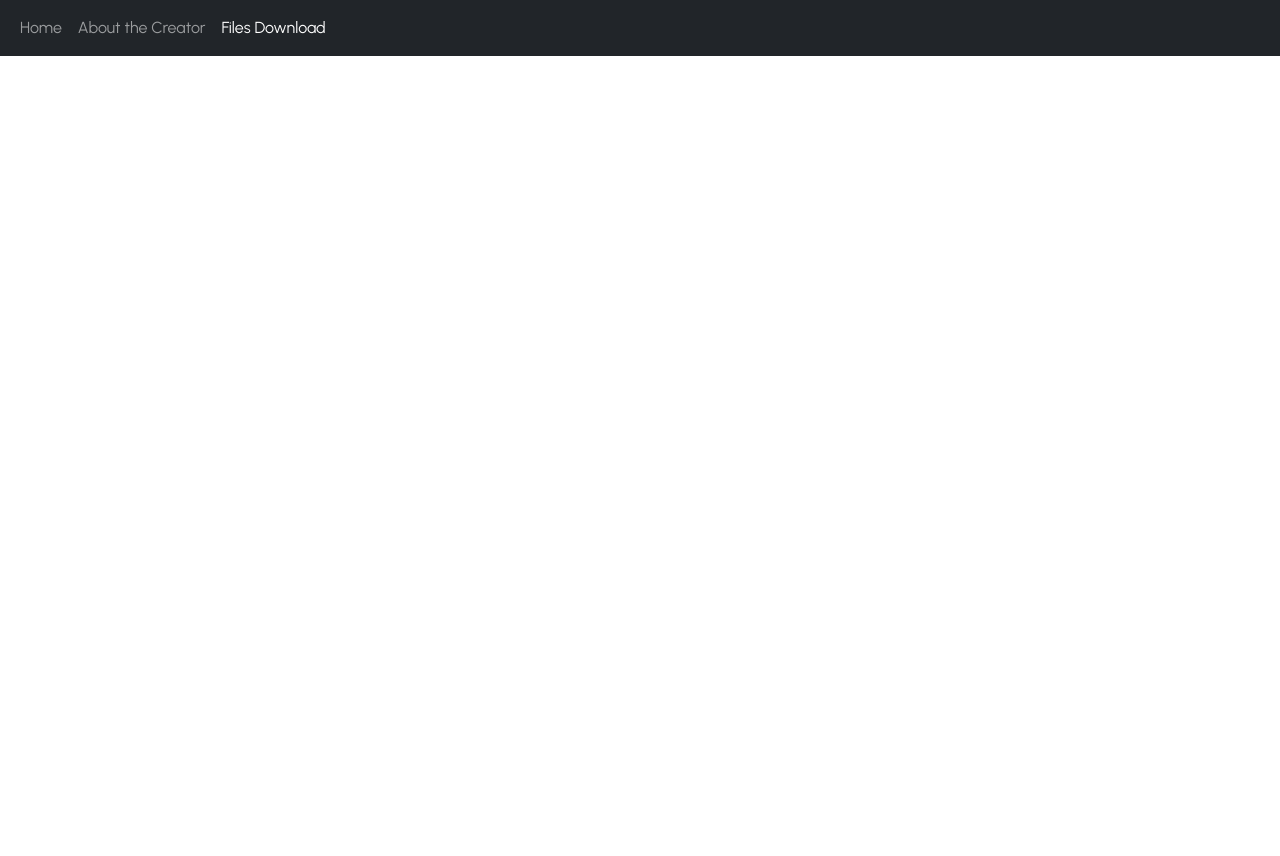
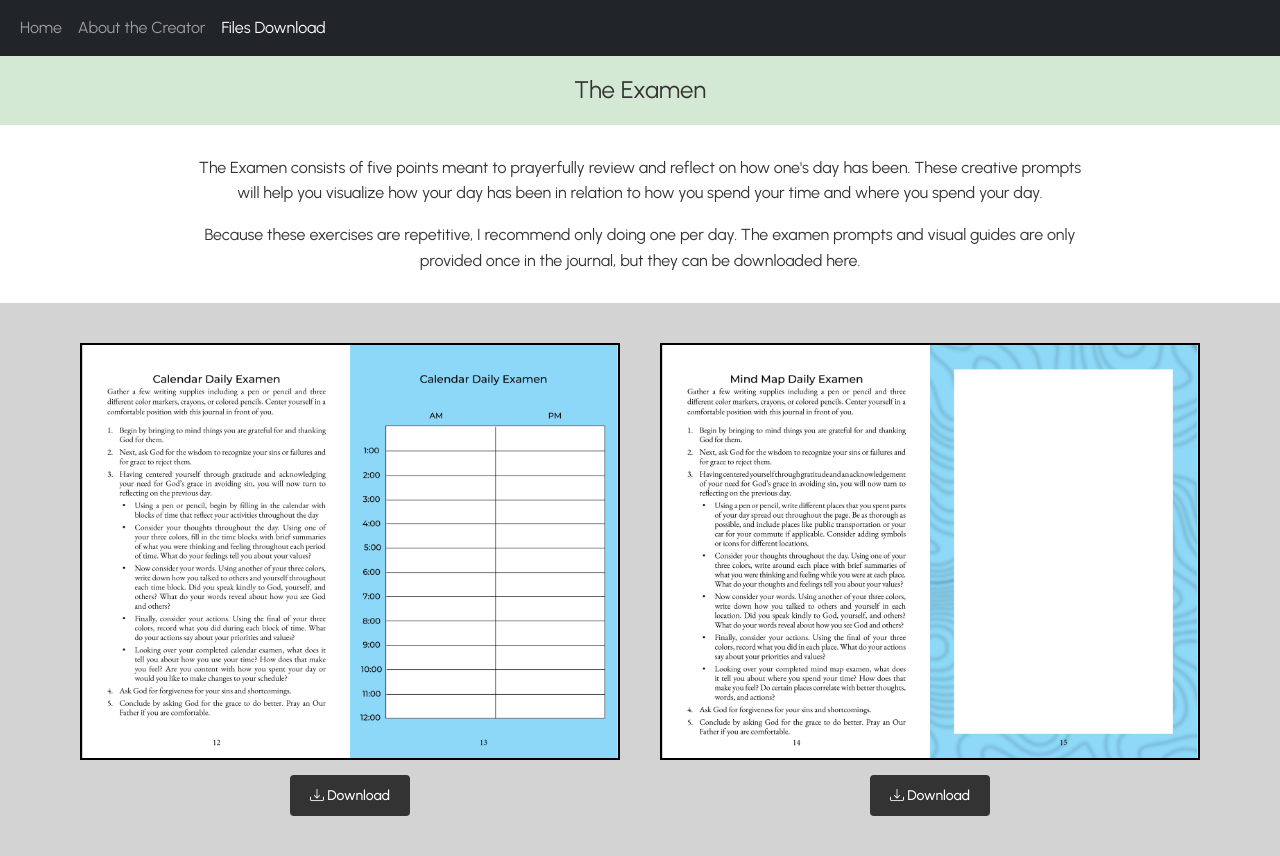
Before and after one commit to kaitlyn-squyres/ignatianart, a plain HTML site: page Site/Ignatian_Art_Files.htm in a window 1280 px wide. Before the commit the page ends 800 px from the top, so only its background shows below. Drawn offline with nearby package versions, Linux system fonts and the light colour scheme; a web font is replaced by a local one.

Commit message:
filled files download page

```diff
--- a/Site/Ignatian_Art_Files.htm
+++ b/Site/Ignatian_Art_Files.htm
@@ -17,6 +17,100 @@
     <meta name="viewport" content="width=device-width, initial-scale=1">
 
     <style>
+      html, body {
+        margin: 0;
+        padding: 0;
+        font-family: "Urbanist", sans-serif;
+      }
+
+      .title-banner {
+        width: 100%;
+        background-color: #D4E9D3;
+        padding: 20px 0;
+        box-sizing: border-box;
+      }
+
+      .banner-title {
+        font-size: 18pt;
+        font-weight: 400;
+        text-align: center;
+        margin-bottom: 0;
+        color: #333;
+      }
+
+      .description-banner {
+        width: 100%;
+        background-color: #ffffff;
+        padding: 30px 20px;
+        box-sizing: border-box;
+      }
+
+      .description-text {
+        max-width: 900px;
+        margin: 0 auto;
+        font-size: 12pt;
+        font-weight: 400;
+        text-align: center;
+        line-height: 1.6;
+        color: #333;
+      }
+
+      .spreads-banner {
+        width: 100%;
+        background-color: #d3d3d3;
+        padding: 40px 20px;
+        box-sizing: border-box;
+      }
+
+      .spreads-container {
+        display: flex;
+        justify-content: center;
+        align-items: center;
+        gap: 40px;
+        flex-wrap: wrap;
+        max-width: 1200px;
+        margin: 0 auto;
+      }
+
+      .spread-image {
+        width: 100%;
+        max-width: 540px;
+        aspect-ratio: 11 / 8.5;
+        border: 2px solid #000;
+        box-sizing: border-box;
+      }
+
+      .spread-image img {
+        width: 100%;
+        height: 100%;
+        object-fit: contain;
+      }
+
+      .spread-item {
+        display: flex;
+        flex-direction: column;
+        align-items: center;
+        gap: 15px;
+      }
+
+      .download-btn {
+        padding: 10px 20px;
+        font-size: 14px;
+        font-family: "Urbanist", sans-serif;
+        font-weight: 500;
+        background-color: #333;
+        color: #fff;
+        border: none;
+        border-radius: 4px;
+        cursor: pointer;
+        text-decoration: none;
+        transition: background-color 0.2s ease;
+      }
+
+      .download-btn:hover {
+        background-color: #555;
+        color: #fff;
+      }
     </style>
   </head>
 
@@ -37,5 +131,36 @@
       </div>
     </nav>
 
+    <div class="title-banner">
+      <h1 class="banner-title">The Examen</h1>
+    </div>
+
+    <div class="description-banner">
+      <p class="description-text">The Examen consists of five points meant to prayerfully review and reflect on how one's day has been. These creative prompts will help you visualize how your day has been in relation to how you spend your time and where you spend your day.</p>
+      <p></p>
+      <p class="description-text">Because these exercises are repetitive, I recommend only doing one per day. The examen prompts and visual guides are only provided once in the journal, but they can be downloaded here.</p>
+    </div>
+
+    <div class="spreads-banner">
+      <div class="spreads-container">
+        <div class="spread-item">
+          <div class="spread-image">
+            <img src="../Images&Docs/Spread_PNGs/Art_Spread.12-13.png" alt="Spread pages 12-13">
+          </div>
+          <a href="../Images&Docs/Spread_PNGs/Art_Spread.12-13.png" download="Art_Spread.12-13.png" class="download-btn">
+            <i class="bi bi-download"></i> Download
+          </a>
+        </div>
+        <div class="spread-item">
+          <div class="spread-image">
+            <img src="../Images&Docs/Spread_PNGs/Art_Spread.14-15.png" alt="Spread pages 14-15">
+          </div>
+          <a href="../Images&Docs/Spread_PNGs/Art_Spread.14-15.png" download="Art_Spread.14-15.png" class="download-btn">
+            <i class="bi bi-download"></i> Download
+          </a>
+        </div>
+      </div>
+    </div>
+
   </body>
 </html>
```
